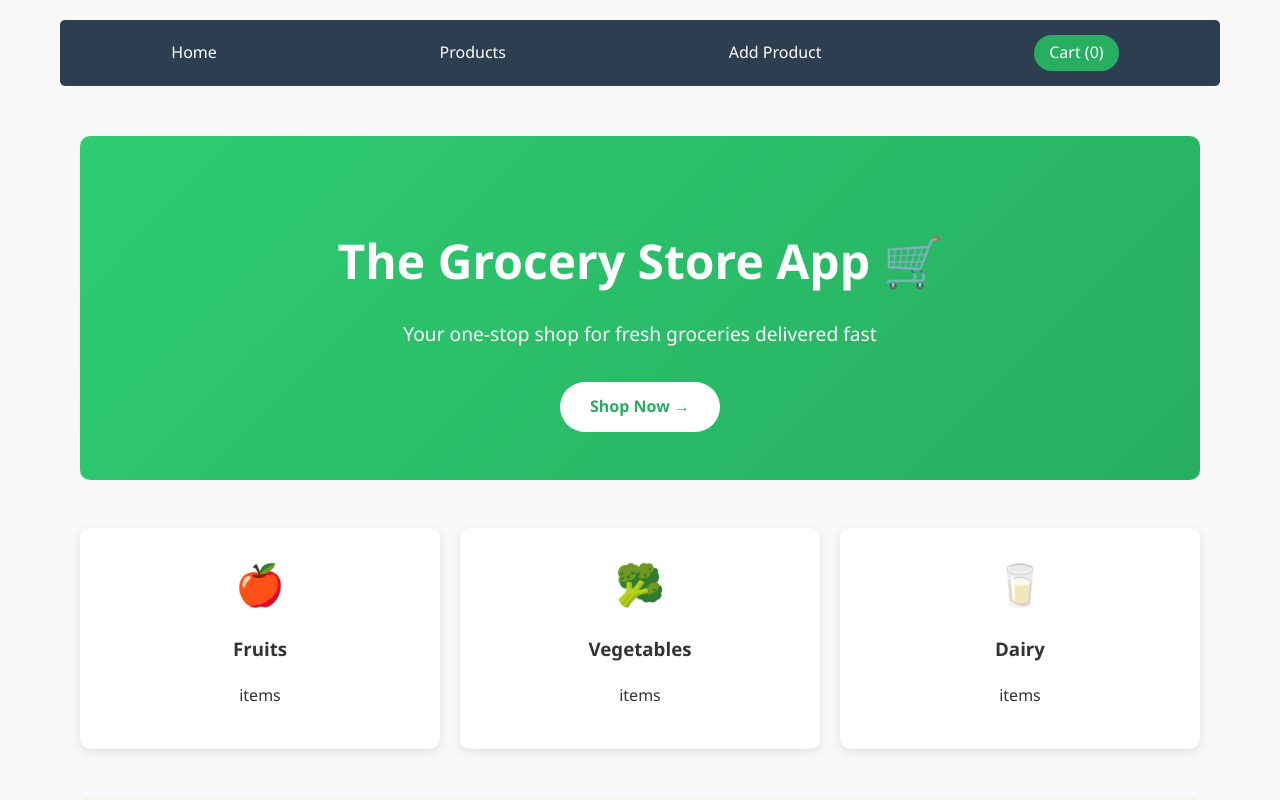
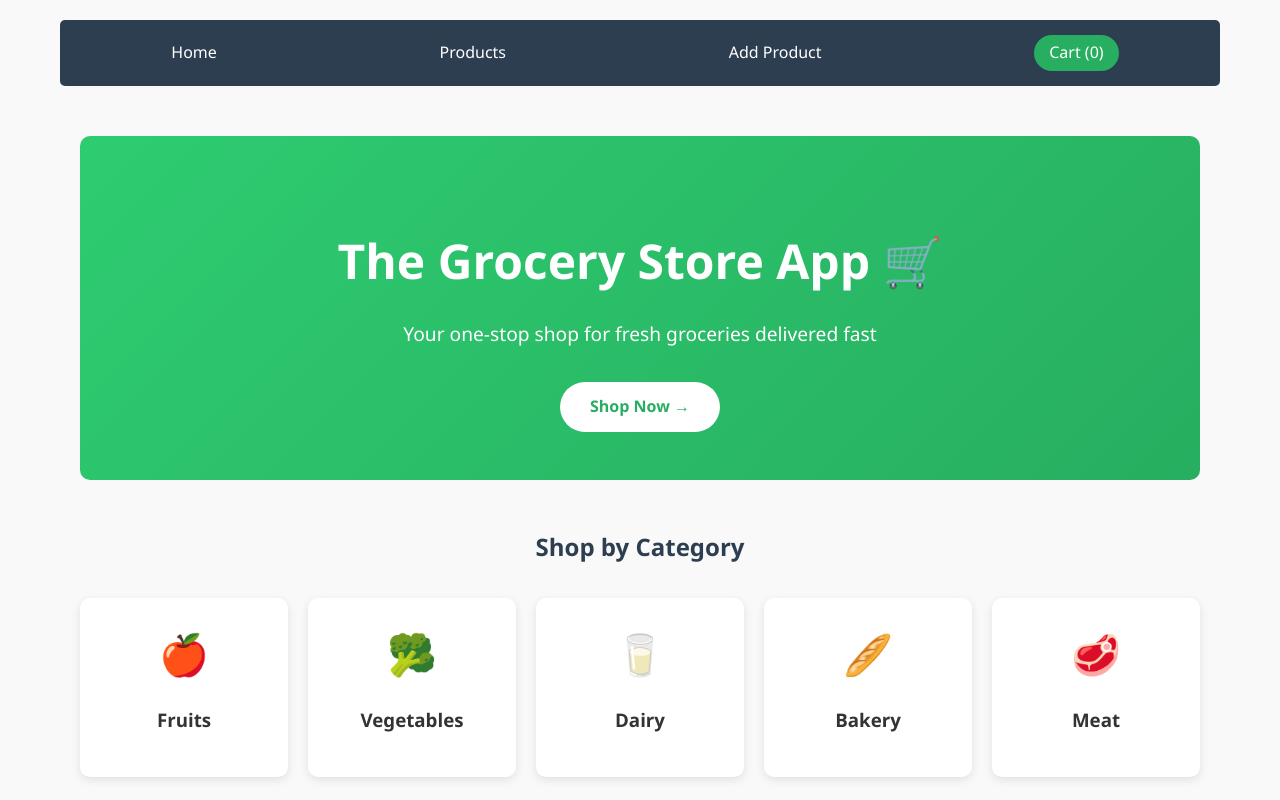
Before and after one commit to briancheruiyot-spec/Grocery-Shopping-App, a React (Vite) app: page / in a window 1280 px wide. Shown: the top 800 px of the page. Built offline with nearby package versions, Linux system fonts and the light colour scheme.

Commit message:
Updated Home.jsx

```diff
--- a/src/components/Home.jsx
+++ b/src/components/Home.jsx
@@ -3,11 +3,12 @@ import '../index.css';
 
 function Home() {
   const featuredCategories = [
-    { name: "Fruits", icon: "🍎"},
+    { name: "Fruits", icon: "🍎" },
     { name: "Vegetables", icon: "🥦" },
-    { name: "Dairy", icon: "🥛" }
+    { name: "Dairy", icon: "🥛" },
+    { name: "Bakery", icon: "🥖" },
+    { name: "Meat", icon: "🥩" }
   ];
-
 
   return (
     <div className="home-container">
@@ -18,6 +19,7 @@ function Home() {
       </section>
 
       <section className="featured-section">
+        <h2>Shop by Category</h2>
         <div className="category-grid">
           {featuredCategories.map((category, index) => (
             <Link
@@ -27,7 +29,6 @@ function Home() {
             >
               <span className="category-icon">{category.icon}</span>
               <h3>{category.name}</h3>
-              <p>{category.count} items</p>
             </Link>
           ))}
         </div>
```
